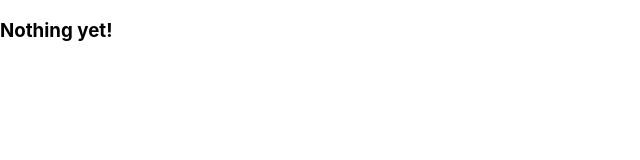
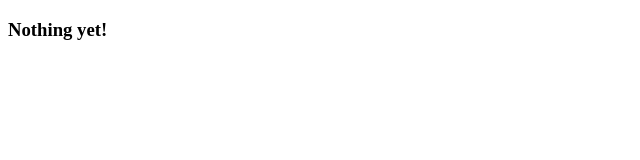
Before and after one commit to davidcbalsley/hw14-employee-directory, a React (Create React App) app: page / in a window 1280 px wide. Shown: the top 160 px of the page, without its empty margins (0-640 px from the left). Built offline with nearby package versions, Linux system fonts and the light colour scheme.

Commit message:
updating index.js

```diff
--- a/src/index.css
+++ /dev/null
@@ -1,13 +0,0 @@
-body {
-  margin: 0;
-  font-family: -apple-system, BlinkMacSystemFont, 'Segoe UI', 'Roboto', 'Oxygen',
-    'Ubuntu', 'Cantarell', 'Fira Sans', 'Droid Sans', 'Helvetica Neue',
-    sans-serif;
-  -webkit-font-smoothing: antialiased;
-  -moz-osx-font-smoothing: grayscale;
-}
-
-code {
-  font-family: source-code-pro, Menlo, Monaco, Consolas, 'Courier New',
-    monospace;
-}
--- a/src/index.js
+++ b/src/index.js
@@ -1,6 +1,5 @@
 import React from 'react';
 import ReactDOM from 'react-dom';
-import './index.css';
 import App from './App';
 
 ReactDOM.render(
```
Also changed, not shown: src/setupTests.js (deleted, +0 -5 lines).
